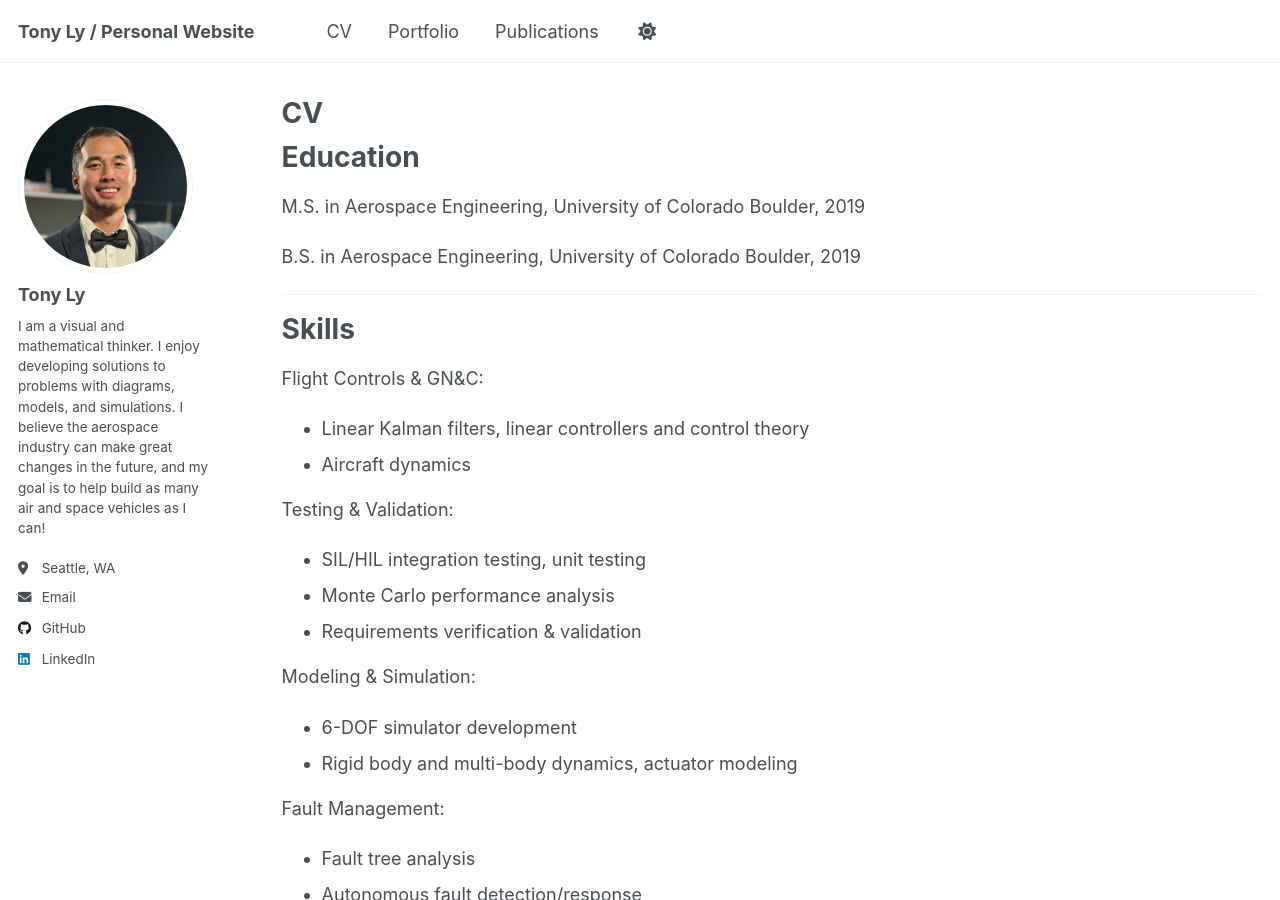
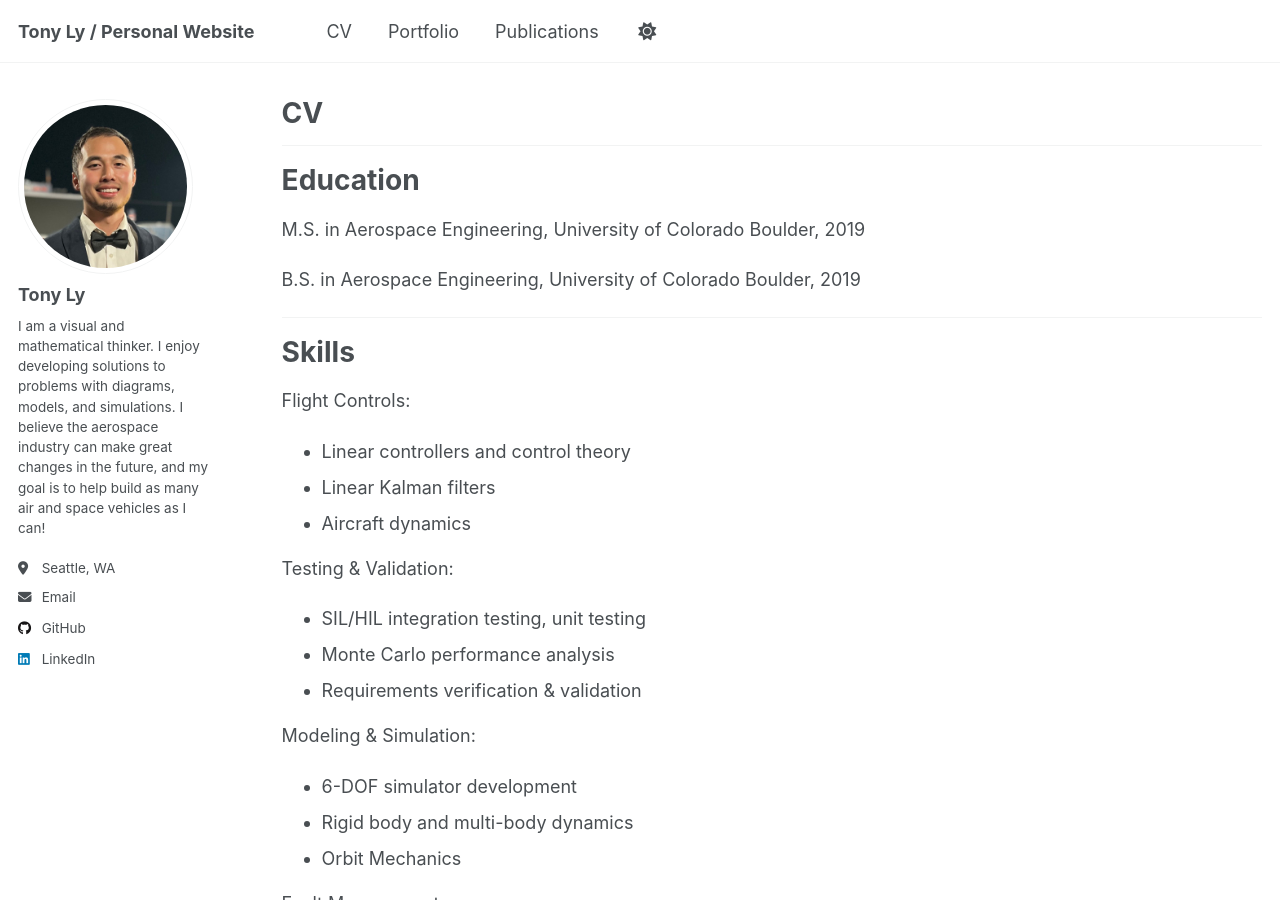
Before and after one commit to TonyDTiger/TonyDTiger.github.io, a Jekyll site: the page built from _pages/cv.md, in a window 1280 px wide and 900 px high. Built offline with Jekyll 4.4.1, drawn with Linux system fonts in a browser that asks for light colours; a script that is not in the unit is left out; some of the changed text lies outside the part shown.

```diff
--- a/_pages/cv.md
+++ b/_pages/cv.md
@@ -9,6 +9,8 @@ redirect_from:
 
 {% include base_path %}
 
+---
+
 Education
 ======
 M.S. in Aerospace Engineering, University of Colorado Boulder, 2019
@@ -19,8 +21,9 @@ B.S. in Aerospace Engineering, University of Colorado Boulder, 2019
 
 Skills
 ======
-Flight Controls & GN&C:
-* Linear Kalman filters, linear controllers and control theory
+Flight Controls:
+* Linear controllers and control theory
+* Linear Kalman filters
 * Aircraft dynamics
 
 Testing & Validation:
@@ -30,7 +33,8 @@ Testing & Validation:
 
 Modeling & Simulation:
 * 6-DOF simulator development
-* Rigid body and multi-body dynamics, actuator modeling
+* Rigid body and multi-body dynamics
+* Orbit Mechanics
 
 Fault Management:
 * Fault tree analysis
@@ -41,6 +45,8 @@ Software & Tools:
 * MATLAB/Simulink, Python, C++,
 * Systems Tool Kit, Orbit Determination Tool Kit
 * Git, Apache Subversion
+
+---
 
 Work experience
 ======
@@ -70,6 +76,7 @@ Systems Integration & Test Intern | Ball Aerospace, Boulder, CO | June 2018 –
 Course Assistant | Applied Mathematics & Ann and H.J. Smead Aerospace Engineering Departments, Boulder, CO | July 2017 – May 2019
 * Held office hours to assist students, compile homework/project solutions, grade course material and help assess grades. Courses: Orbital Mechanics/Attitude Dynamics and Control, Statistical Methods
 
+---
 
 Projects
 ======
```
Also changed, not shown: other parts of _pages/cv.md (+3 -1 lines), _portfolio/portfolio-1.md (+2 -1 lines), _portfolio/portfolio-2.md (+1 -1 lines), _portfolio/portfolio-3.md (+1 -1 lines), _portfolio/portfolio-4.md (+1 -1 lines).
